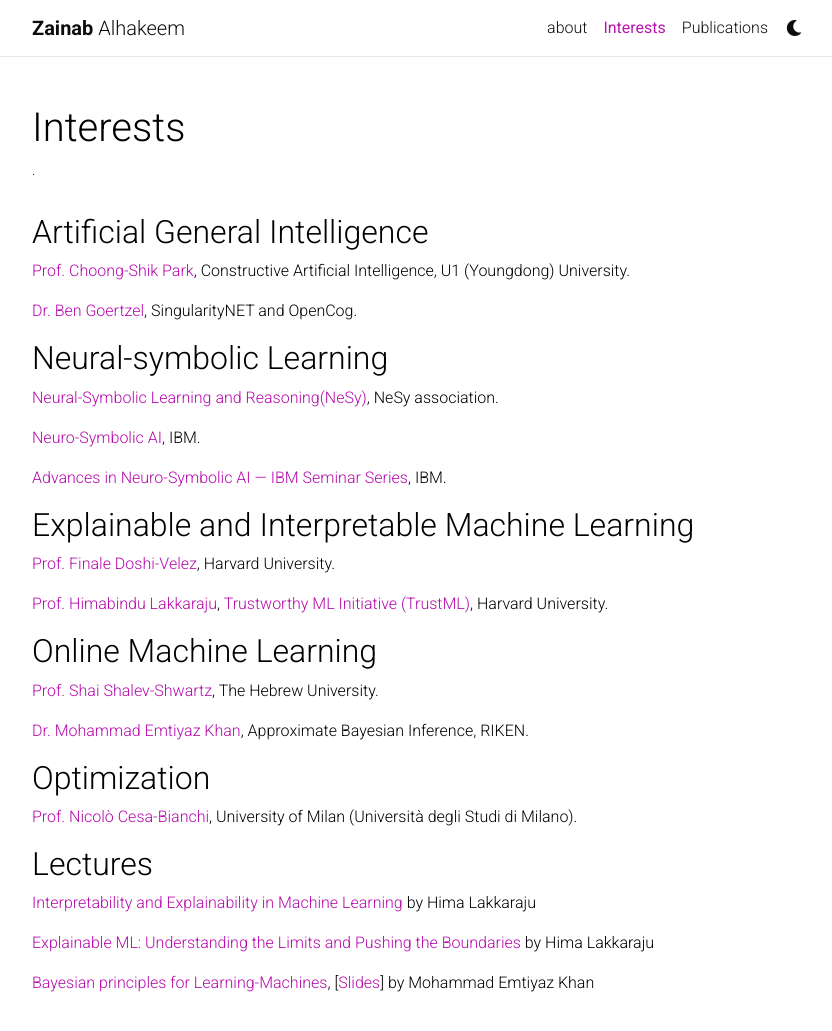
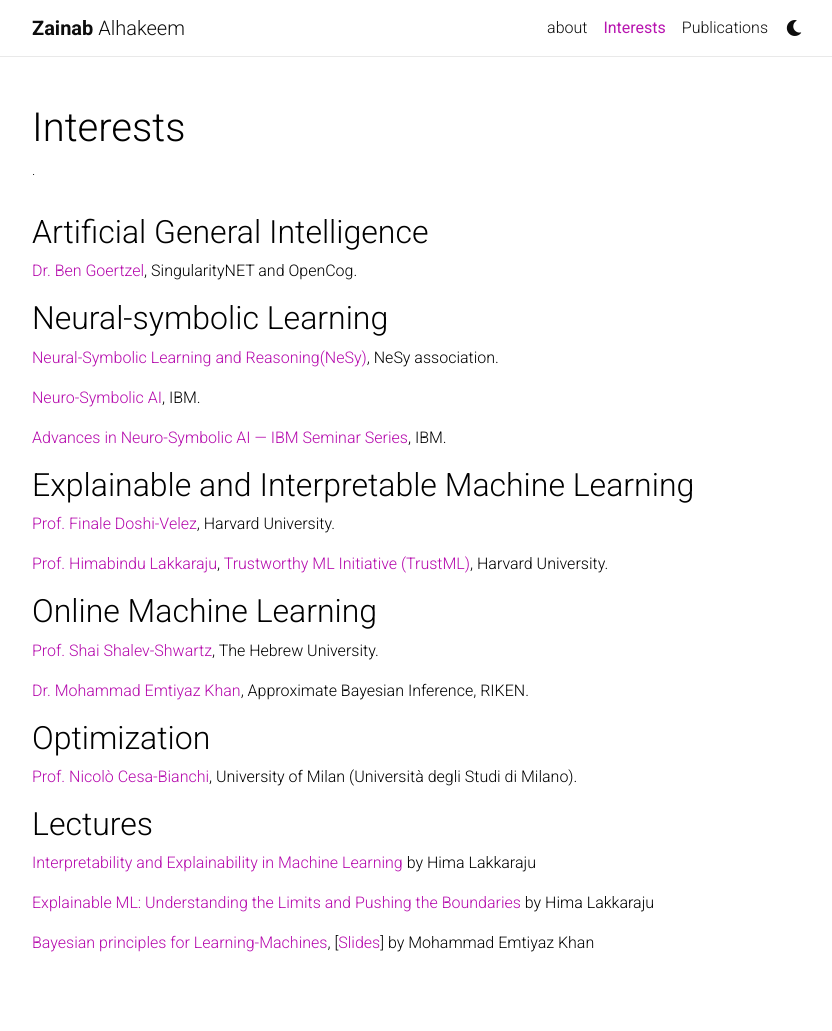
Before and after one commit to zrkhakim/zrkhakim.github.io, a Jekyll site: the page built from _pages/Interests.md, in a window 1280 px wide and 1081 px high. Shown: the top 1031 px of the window, without its empty margins (223-1055 px from the left). Built offline with Jekyll 4.4.1, drawn with Linux system fonts in a browser that asks for light colours; nearby versions of some CDN libraries; a style sheet for code colours, icons or effects is not loaded.

Commit message:
Update Interests.md

```diff
--- a/_pages/Interests.md
+++ b/_pages/Interests.md
@@ -7,8 +7,6 @@ nav: true
 ---
 
 ## Artificial General Intelligence
-  > [Prof. Choong-Shik Park](https://www.researchgate.net/profile/Choong-Shik-Park){:target="_blank"}, Constructive Artificial Intelligence, U1 (Youngdong) University.
-
   > [Dr. Ben Goertzel](http://goertzel.org){:target="_blank"}, SingularityNET and OpenCog.
 
 
```
